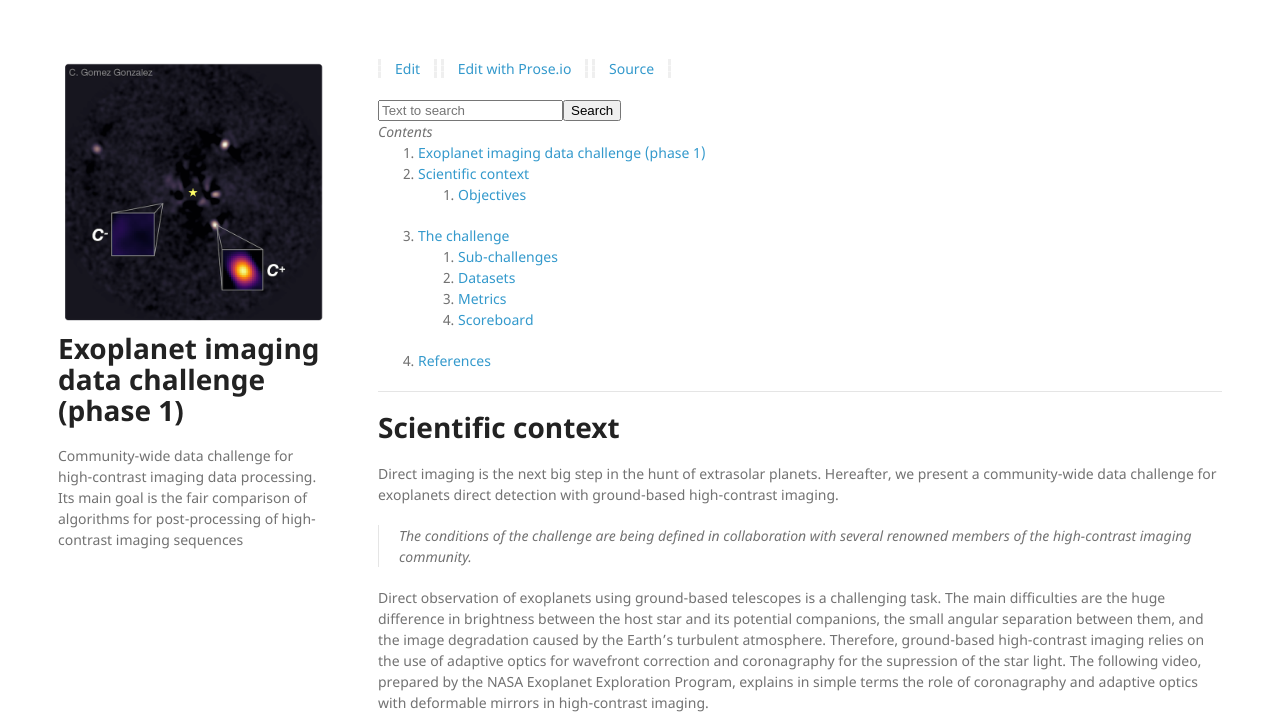
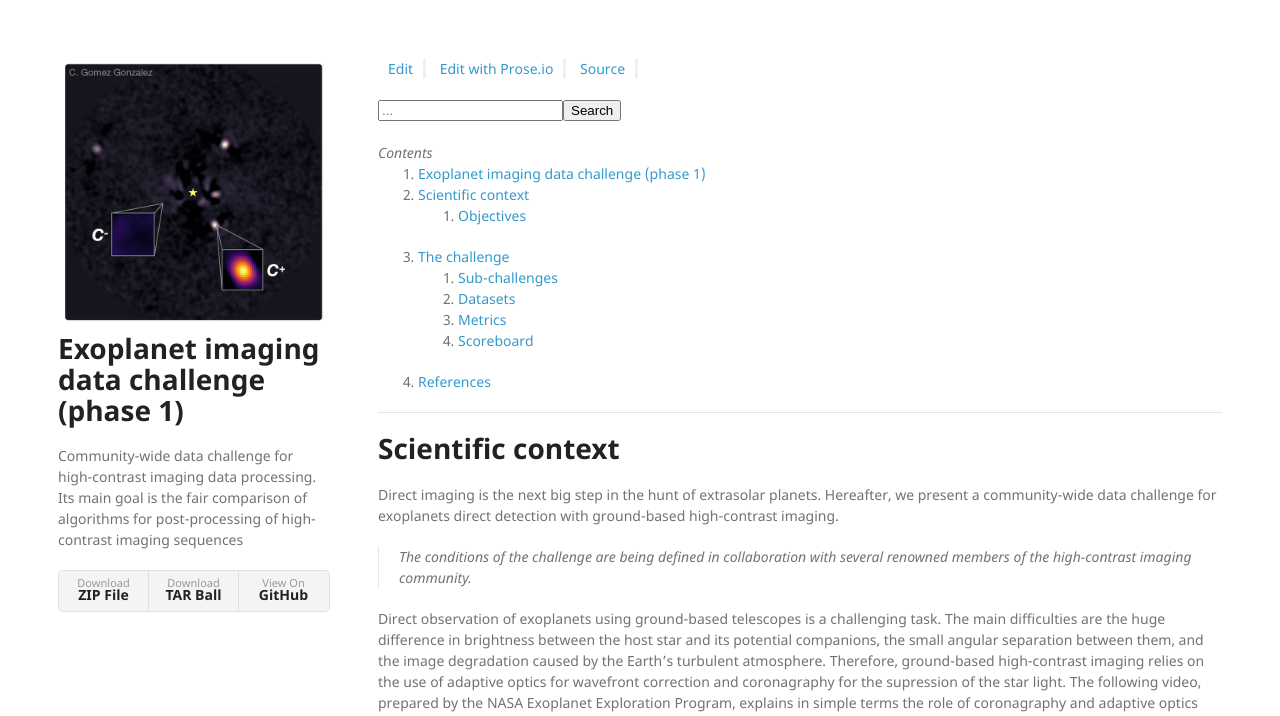
Before and after one commit to carlgogo/exoimaging_challenge, a Jekyll site: the page built from index.md, in a window 1280 px wide and 1400 px high. Shown: the top 716 px of the window. Built offline with Jekyll 4.4.1, drawn with Linux system fonts in a browser that asks for light colours; nearby versions of some CDN libraries; our own code applies the rules of GitHub Pages for plain Markdown files.

Commit message:
Layout styling

```diff
--- a/_config.yml
+++ b/_config.yml
@@ -1,7 +1,7 @@
 title: Exoplanet imaging data challenge (phase 1)
 description: Community-wide data challenge for high-contrast imaging data processing. Its main goal is the fair comparison of algorithms for post-processing of high-contrast imaging sequences
 markdown: kramdown
-show_downloads: false
+show_downloads: true
 git_branch: master
 logo_url: https://carlgogo.github.io/exoimaging_challenge/assets/images/challenge_logo_LR.png
 google_analytics: UA-84473187-3
--- a/_layouts/default.html
+++ b/_layouts/default.html
@@ -82,7 +82,8 @@
               <input type="hidden" name="type" value="Wikis">
             {% endif %}
             <p></p>
-            <input type="text" name="q" placeholder="Text to search"><input type="submit" value="Search">
+            <input type="text" name="q" placeholder="..."><input type="submit" value="Search">
+            <br><br>
           </form>
         {% endif %}
       </div>
--- a/_sass/style.scss
+++ b/_sass/style.scss
@@ -196,12 +196,10 @@ footer {
 }
 
 .tools-element {
-    border-left: #efefef;
-    border-left-style: dashed;
     border-right: #efefef;
     border-right-style: dashed;
-    padding-left: 14px;
-    padding-right: 14px;
+    padding-left: 10px;
+    padding-right: 10px;
 }
 
 @media print, screen and (max-width: 960px) {
--- a/pages/context.md
+++ b/pages/context.md
@@ -5,7 +5,7 @@ Direct imaging is the next big step in the hunt of extrasolar planets. Hereafter
 Direct observation of exoplanets using ground-based telescopes is a challenging task. The main difficulties are the huge difference in brightness between the host star and its potential companions, the small angular separation between them, and the image degradation caused by the Earth's turbulent atmosphere. Therefore, ground-based high-contrast imaging relies on the use of adaptive optics for wavefront correction and coronagraphy for the supression of the star light. The following video, prepared by the NASA Exoplanet Exploration Program, explains in simple terms the role of coronagraphy and adaptive optics with deformable mirrors in high-contrast imaging.
 
 <iframe width="560" height="315" src="https://www.youtube.com/embed/SpzeS7KBGkw?rel=0" frameborder="0" allow="autoplay; encrypted-media" allowfullscreen></iframe>
-
+<br><br>
 
 The two remaining components of high-contrast imaging are the data acquisition techniques ([see the sub-challenges section](pages/subchallenges.md)) which focus on introducing some diversity in the data that later on can be exploited by the post-processing techniques. This last step of algorithmic speckle noise subtraction is what ultimately pushes the sensitivity of the exposures and the detection limits of surveys and instruments.
 
```
